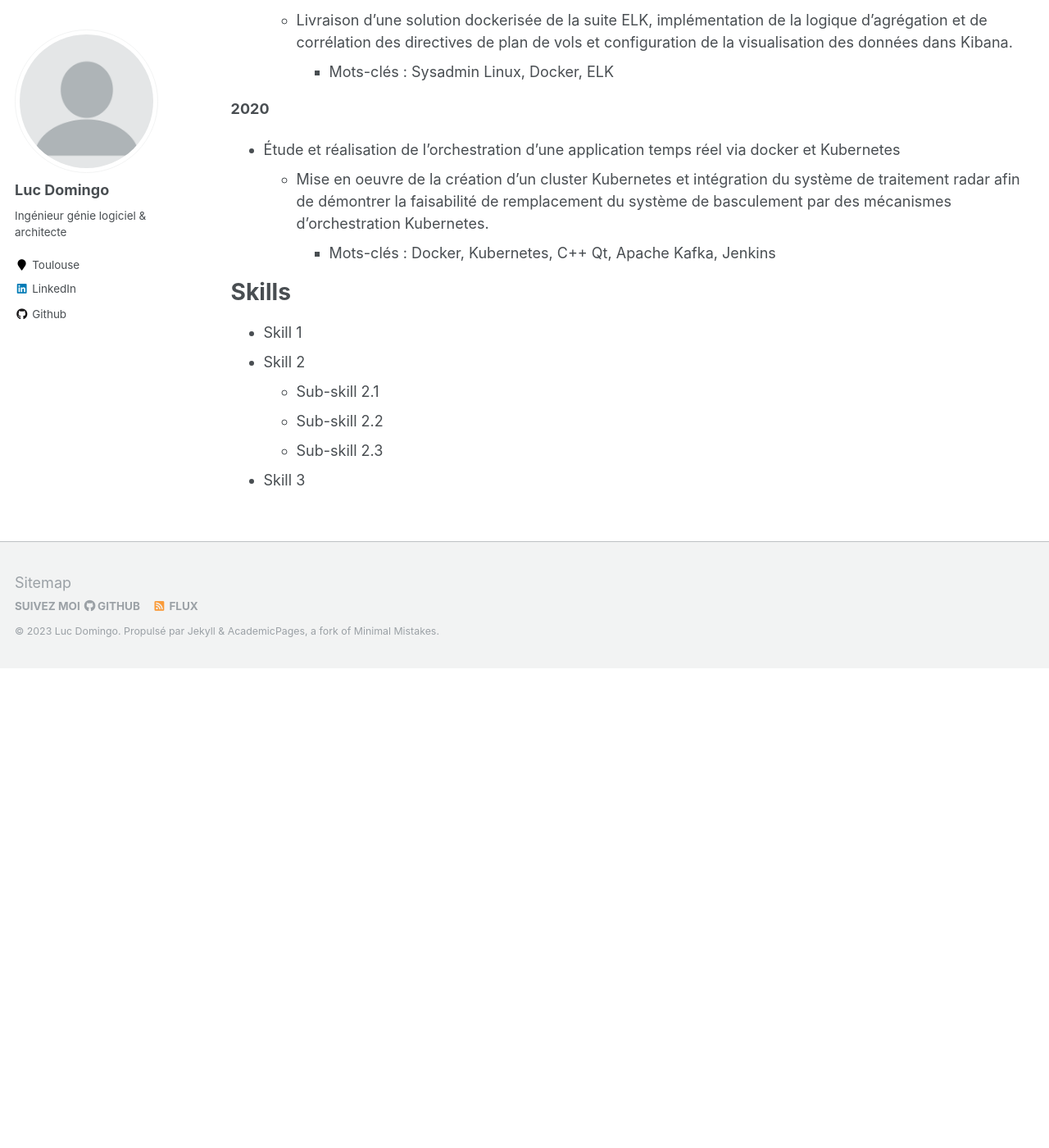
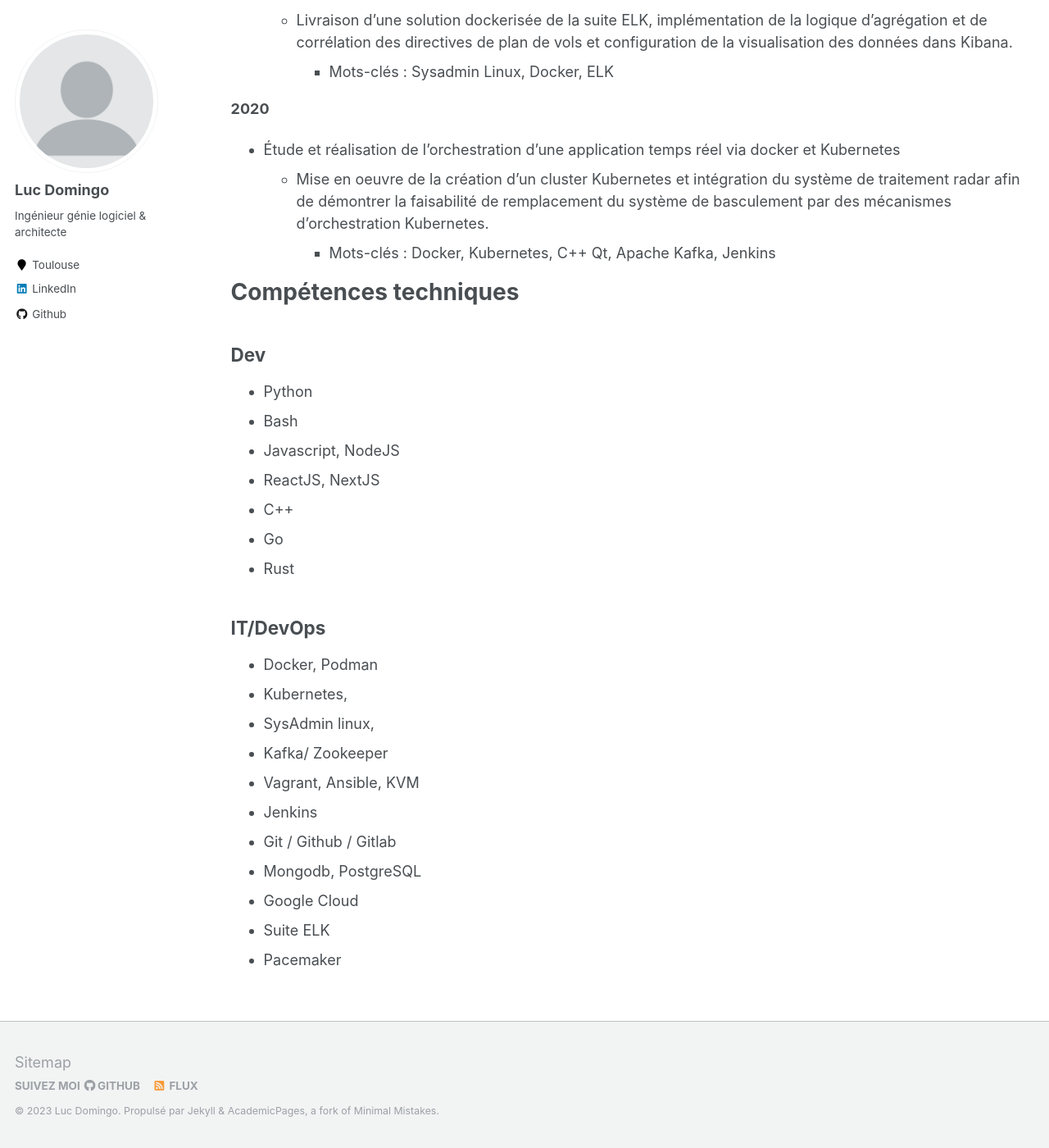
Before and after one commit to LucDomingo/mywebsite, a Jekyll site: the page built from _pages/cv.md, in a window 1280 px wide and 1400 px high, scrolled down 2063 px. Shown: the whole window at 82% size. Built offline with Jekyll 4.4.1, drawn with Linux system fonts in a browser that asks for light colours; before the commit the page ends 2878 px from its top, so only the background shows below that.

Commit message:
Update cv.md

```diff
--- a/_pages/cv.md
+++ b/_pages/cv.md
@@ -58,6 +58,7 @@ Projets Menés
   - Migration de la solution de réplication et résilience des données d'un logiciel critique du contrôle aérien
     - Migration du système de réplication DRBD vers un système plus moderne master-slave PostgreSQL et intégration dans le cluster Pacemaker.
       - Mots-clés : Sysadmin Linux, DRBD, Posgresql, Clustering Pacemaker
+
   - Portage du socle système d'un logiciel critique du contrôle aérien
     -  Migration du socle système de CentOS 7 à CentOS 8. Adaptation et non régression des fonctionnalités
        - Mots-clés : Sysadmin Linux
@@ -72,11 +73,29 @@ Projets Menés
   - Mise en oeuvre de la création d'un cluster Kubernetes et intégration du système de traitement radar afin de démontrer la faisabilité de remplacement du système de basculement par des mécanismes d'orchestration Kubernetes.
     - Mots-clés : Docker, Kubernetes, C++ Qt, Apache Kafka, Jenkins
 
-Skills
+Compétences techniques
 ======
-* Skill 1
-* Skill 2
-  * Sub-skill 2.1
-  * Sub-skill 2.2
-  * Sub-skill 2.3
-* Skill 3
+
+Dev
+-----
+* Python
+* Bash
+* Javascript, NodeJS
+* ReactJS, NextJS
+* C++
+* Go
+* Rust
+
+IT/DevOps
+-----
+* Docker, Podman
+* Kubernetes,
+* SysAdmin linux,
+* Kafka/ Zookeeper
+* Vagrant, Ansible, KVM
+* Jenkins
+* Git / Github / Gitlab
+* Mongodb, PostgreSQL
+* Google Cloud
+* Suite ELK
+* Pacemaker
```
